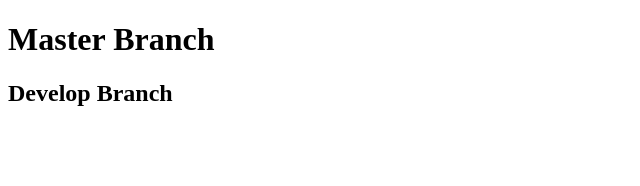
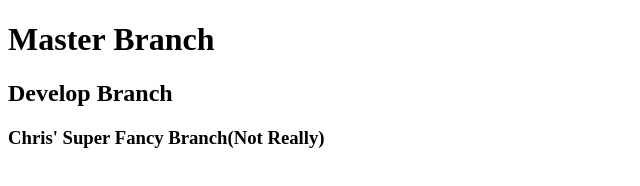
Before and after one commit to bltitus82/teamGit, a plain HTML site: page index.html in a window 1280 px wide. Shown: the whole page, without its empty margins (0-640 px from the left). Drawn offline with Linux system fonts and the light colour scheme.

Commit message:
First Commit by Chris

```diff
--- a/index.html
+++ b/index.html
@@ -9,5 +9,6 @@
 <body>
     <h1>Master Branch</h1>
     <h2>Develop Branch</h2>
+    <h3>Chris' Super Fancy Branch(Not Really)</h3>
 </body>
 </html>
```
